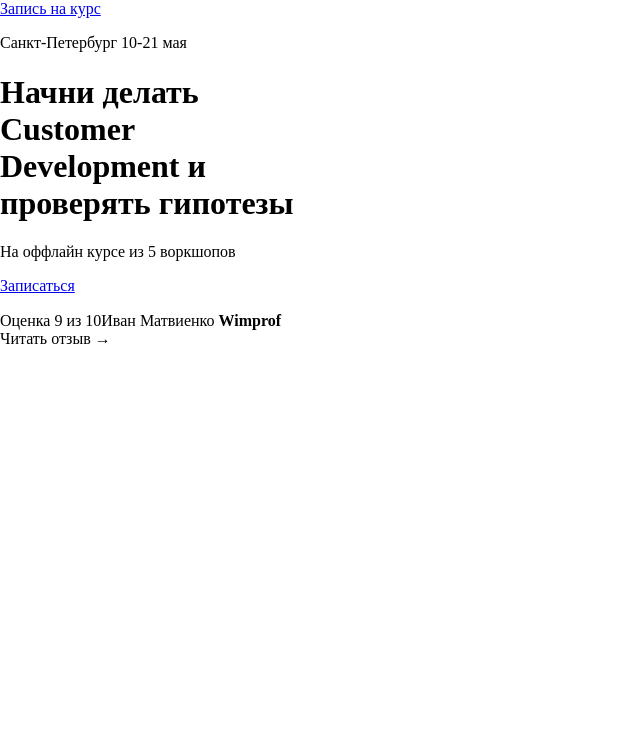
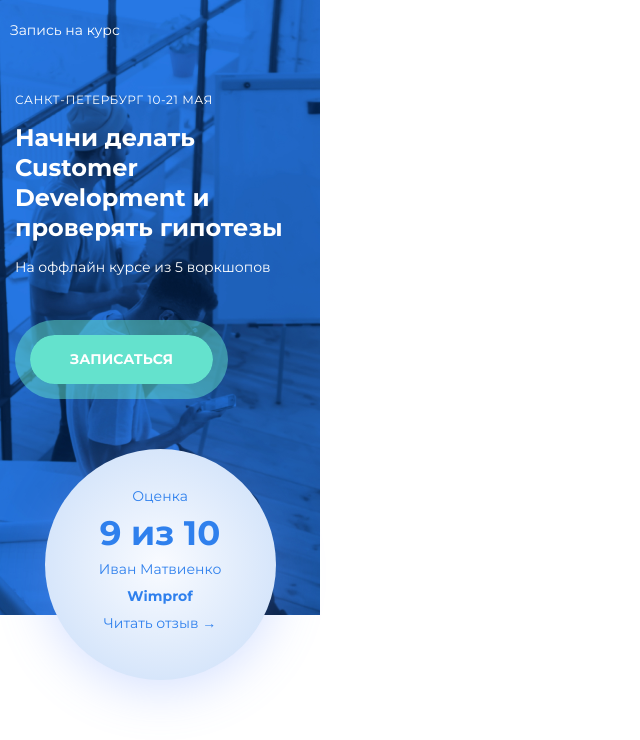
Before and after one commit to ggorbachev/custdev-landing, a plain HTML site: page index.html in a window 1280 px wide. Shown: the whole page, without its empty margins (0-640 px from the left). Drawn offline with Linux system fonts and the light colour scheme.

Commit message:
complete header and promo block

```diff
--- a/index.html
+++ b/index.html
@@ -9,20 +9,25 @@
   </head>
   <body>
     <div class="background">
-      <header>
+      <header class="header">
         <a href="#">Запись на курс</a>
       </header>
       <div class="promo">
-        <p>Санкт-Петербург 10-21 мая</p>
-        <h1 class="promo-text">
-          Начни делать Customer Development и проверять гипотезы
-        </h1>
-        <p>На оффлайн курсе из 5 воркшопов</p>
+        <div class="promo-text">
+          <p class="location">Санкт-Петербург 10-21 мая</p>
+          <h1 class="promo-header">
+            Начни делать<br />
+            Customer Development и проверять гипотезы
+          </h1>
+          <p>На оффлайн курсе из 5 воркшопов</p>
+        </div>
         <a href="#" class="promo-button">Записаться</a>
         <div class="circle">
           <p>
-            Оценка <span class="rate">9 из 10</span>Иван Матвиенко
-            <strong>Wimprof</strong> Читать отзыв →
+            Оценка<br />
+            <span class="rate">9 из 10</span><br />Иван Матвиенко<br />
+            <strong>Wimprof</strong><br />
+            Читать отзыв →
           </p>
         </div>
       </div>
--- a/style.css
+++ b/style.css
@@ -1,3 +1,89 @@
+@import url("https://fonts.googleapis.com/css2?family=Montserrat:wght@400;700&display=swap");
 body {
   max-width: 320px;
+  font-family: "Montserrat", sans-serif;
 }
+.background {
+  /* display: flex;
+  flex-direction: column; */
+  background-repeat: no-repeat;
+  background-image: url("img/main-bg.png");
+}
+.header {
+  padding: 20px 10px;
+}
+.header a {
+  color: #ffffff;
+  font-family: "Montserrat", sans-serif;
+  font-size: 14px;
+  line-height: 20px;
+  text-decoration: none;
+}
+.promo {
+  display: flex;
+  flex-direction: column;
+  align-items: flex-start;
+  color: #fff;
+  padding-top: 20px;
+  padding-left: 15px;
+  padding-right: 15px;
+}
+.promo-text {
+  margin-bottom: 30px;
+}
+.promo p {
+  font-size: 14px;
+  line-height: 17px;
+}
+.promo .location {
+  text-transform: uppercase;
+  font-size: 12px;
+  line-height: 15px;
+  letter-spacing: 0.05em;
+}
+.promo-header {
+  font-size: 24px;
+  font-weight: bold;
+  line-height: 30px;
+}
+.promo-button {
+  padding: 16px 40px 16px 40px;
+  color: #ffffff;
+  text-transform: uppercase;
+  font-weight: bold;
+  font-size: 14px;
+  line-height: 17px;
+  text-align: center;
+  text-decoration: none;
+  background-color: #64e2cd;
+  background-clip: padding-box;
+  border: 15px solid rgba(100, 226, 205, 0.5);
+  border-radius: 50px;
+}
+.circle {
+  box-sizing: border-box;
+  align-self: center;
+  width: 231px;
+  height: 231px;
+  margin-top: 50px;
+  padding-top: 20px;
+  border-radius: 50%;
+  background: radial-gradient(
+      68.31% 68.31% at 50% 50%,
+      #f9fbff 0%,
+      #cadef9 100%
+    ),
+    #ffffff;
+  box-shadow: 0px 10px 50px rgba(119, 157, 255, 0.3);
+  text-align: center;
+}
+.circle p {
+  font-size: 14px;
+  line-height: 27px;
+  color: #2f80ed;
+}
+.circle .rate {
+  font-weight: bold;
+  font-size: 34px;
+  line-height: 46px;
+}
```
Also changed, not shown: img/main-bg.png (added).
